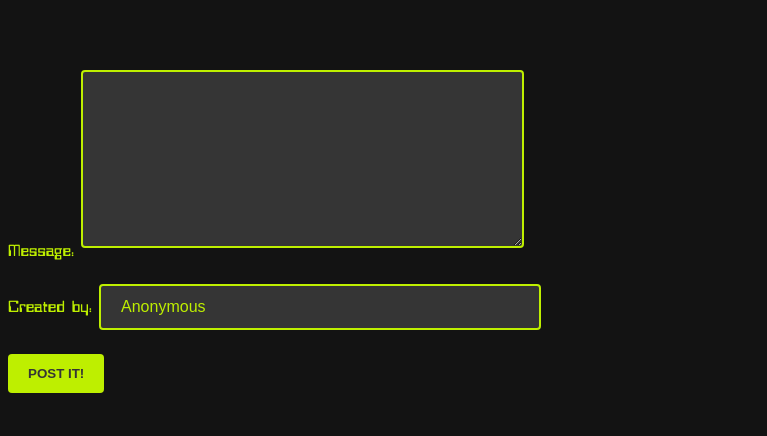
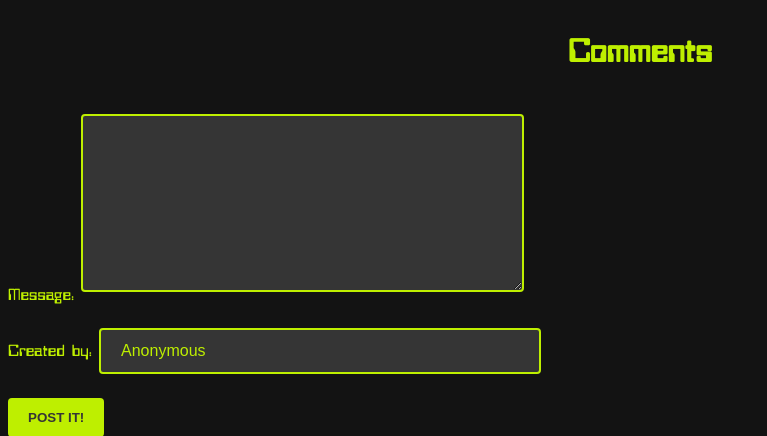
Before and after one commit to DarkSchokolade/BigBoringBlog, a Django app: template BigBoringBlog/templates/BigBoringBlog/posts.html in a window 1280 px wide. Shown: the part 104-540 px from the top of the page, without its empty margins (0-767 px from the left). Run offline with Django 3.2, Linux system fonts and the light colour scheme; the template is opened without the code that fills it: values that come from a table or form of the project are taken from there, others are empty; some web fonts are replaced.

Commit message:
Fixed Typo

```diff
--- a/BigBoringBlog/templates/BigBoringBlog/about.html
+++ b/BigBoringBlog/templates/BigBoringBlog/about.html
@@ -7,7 +7,7 @@
     <h2>This site was inspired by www.4chan.org</h2>
     <h2>You are Anonymous or can use any other name</h2>
     <h2>The site is text based only</h2>
-    <h2>-[ Special Thanks to my sister Palguni.K.Shetty ]-</h2>
+    <h2>-[ Special Thanks to my sister Phalguni.K.Shetty ]-</h2>
     <br><br><br>
     <a href="https://github.com/DarkSchokolade"><h3>Github</h3></a>
     <a href="https://www.linkedin.com/in/suhas-k-shetty-23b76619b/"><h3>Linkedin</h3></a>
--- a/BigBoringBlog/templates/BigBoringBlog/posts.html
+++ b/BigBoringBlog/templates/BigBoringBlog/posts.html
@@ -1,6 +1,10 @@
 {% extends 'BigBoringBlog/main.html' %}
 
 {% block content %}
+
+<div class="center">
+    <h1>Comments</h1>
+</div>
 
 <form action="" method="post">
     {% csrf_token %}
--- a/static/BigBoringBlog/css/nav.css
+++ b/static/BigBoringBlog/css/nav.css
@@ -5,7 +5,7 @@ nav {
     justify-content: space-around;
     min-height: 7vh;
     background-color: #beef00;
-    margin-bottom: 46px;
+    margin-bottom: 37px;
 }
 
 .logo {
--- a/static/BigBoringBlog/css/style.css
+++ b/static/BigBoringBlog/css/style.css
@@ -20,7 +20,11 @@ a {
     justify-content: center;
     margin-bottom: 20px;
 }
-
+.center h1 {
+    margin-top: 0;
+    margin-bottom: 0;
+    color: #beef00;
+}
 .create-btn {
     width: 340px;
     height: 70px;
```
